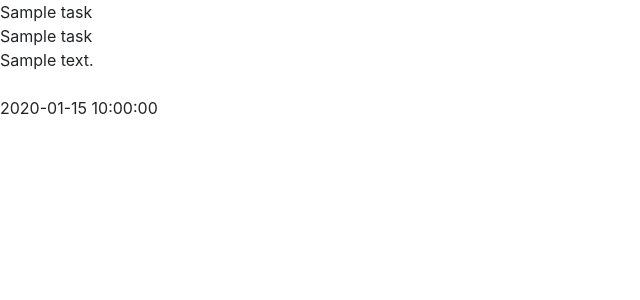
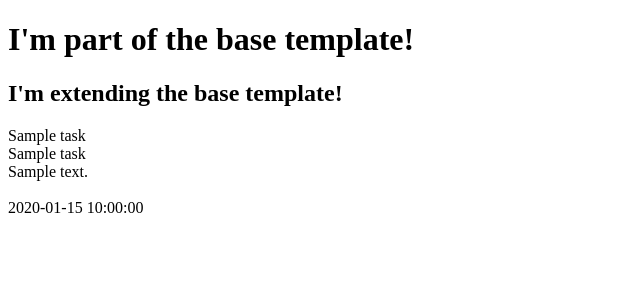
Before and after one commit to BobHerold/flask-task-manager-project, a Flask app: page / in a window 1280 px wide. Shown: the top 300 px of the page, without its empty margins (0-640 px from the left). Run offline with Flask 2, Linux system fonts and the light colour scheme; a database or web service that is not in the repository returns one stand-in record (values such as "Sample title"); some libraries are stand-ins or nearby versions.

Commit message:
Created base template

```diff
--- /dev/null
+++ b/templates/base.html
@@ -0,0 +1,13 @@
+<!DOCTYPE html>
+<html lang="en">
+<head>
+    <meta charset="UTF-8">
+    <meta name="viewport" content="width=device-width, initial-scale=1.0">
+    <title>Task Manager</title>
+</head>
+<body>
+    <h1>I'm part of the base template!</h1>
+    {% block content %}
+    {% endblock %}
+</body>
+</html>
--- a/templates/tasks.html
+++ b/templates/tasks.html
@@ -1,15 +1,8 @@
-<!DOCTYPE html>
-<html lang="en">
-<head>
-<meta charset="UTF-8">
-<meta name="viewport" content="width=device-width, initial-scale=1.0">
-<meta http-equiv="X-UA-Compatible" content="ie=edge">
-<link rel="stylesheet" href="https://cdnjs.cloudflare.com/ajax/libs/twitter-bootstrap/4.5.0/css/bootstrap.min.css">
-<link rel="stylesheet" href="https://cdnjs.cloudflare.com/ajax/libs/font-awesome/5.13.0/css/all.min.css">
-<link rel="stylesheet" href="assets/css/style.css">
-<title>Task Manager</title>
-</head>
-<body>
+{% extends "base.html" %}
+{% block content %}
+
+    <h2>I'm extending the base template!</h2>
+
     {% for task in tasks %}
         {{ task.task_name }}<br>
         {{ task.category_name }}<br>
@@ -18,8 +11,4 @@
         {{ task.due_date }}<br>
     {% endfor %}
 
-<script src="https://cdnjs.cloudflare.com/ajax/libs/jquery/3.5.1/jquery.slim.min.js"></script>
-<script src="https://cdnjs.cloudflare.com/ajax/libs/popper.js/1.16.1/umd/popper.min.js"></script>
-<script src="https://cdnjs.cloudflare.com/ajax/libs/twitter-bootstrap/4.5.0/js/bootstrap.min.js"></script>
-</body>
-</html>
+{% endblock %}
```
